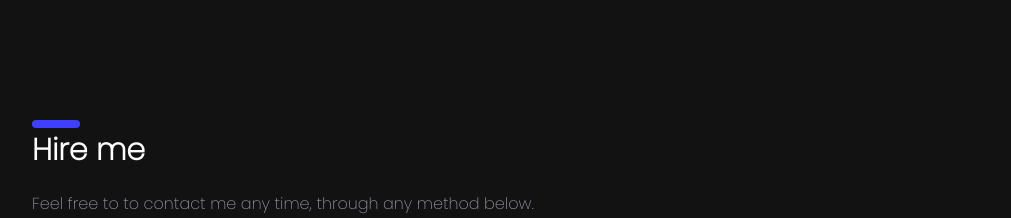
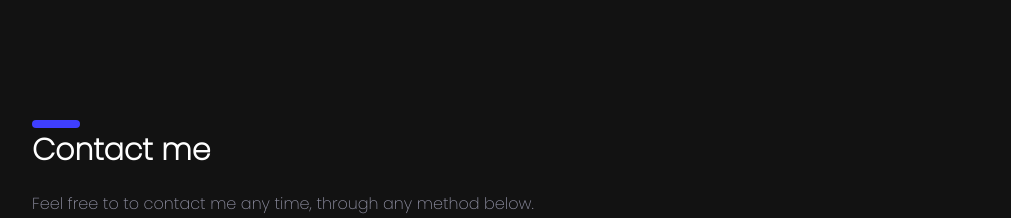
Before and after one commit to lukablaskovic/lukablaskovic.github.io, a Vue app: page / in a window 1280 px wide. Shown: the part 4300-4518 px from the top of the page, without its empty margins (64-1075 px from the left). Built offline with nearby package versions, Linux system fonts and the light colour scheme; no server answers; what tw-elements would draw is missing.

Commit message:
Update HireMe.vue

```diff
--- a/src/components/HireMe.vue
+++ b/src/components/HireMe.vue
@@ -2,7 +2,7 @@
   <div
     class="px-6 md:container mt-24 lg:mt-48 flex justify-between items-center mx-auto md:px-14 lg:px-24 w-full">
     <section class="w-full">
-      <h2 id="hire" class="secondary-title">Hire me</h2>
+      <h2 id="hire" class="secondary-title">Contact me</h2>
       <p class="section-paragraph">
         Feel free to to contact me any time, through any method below.
       </p>
```
